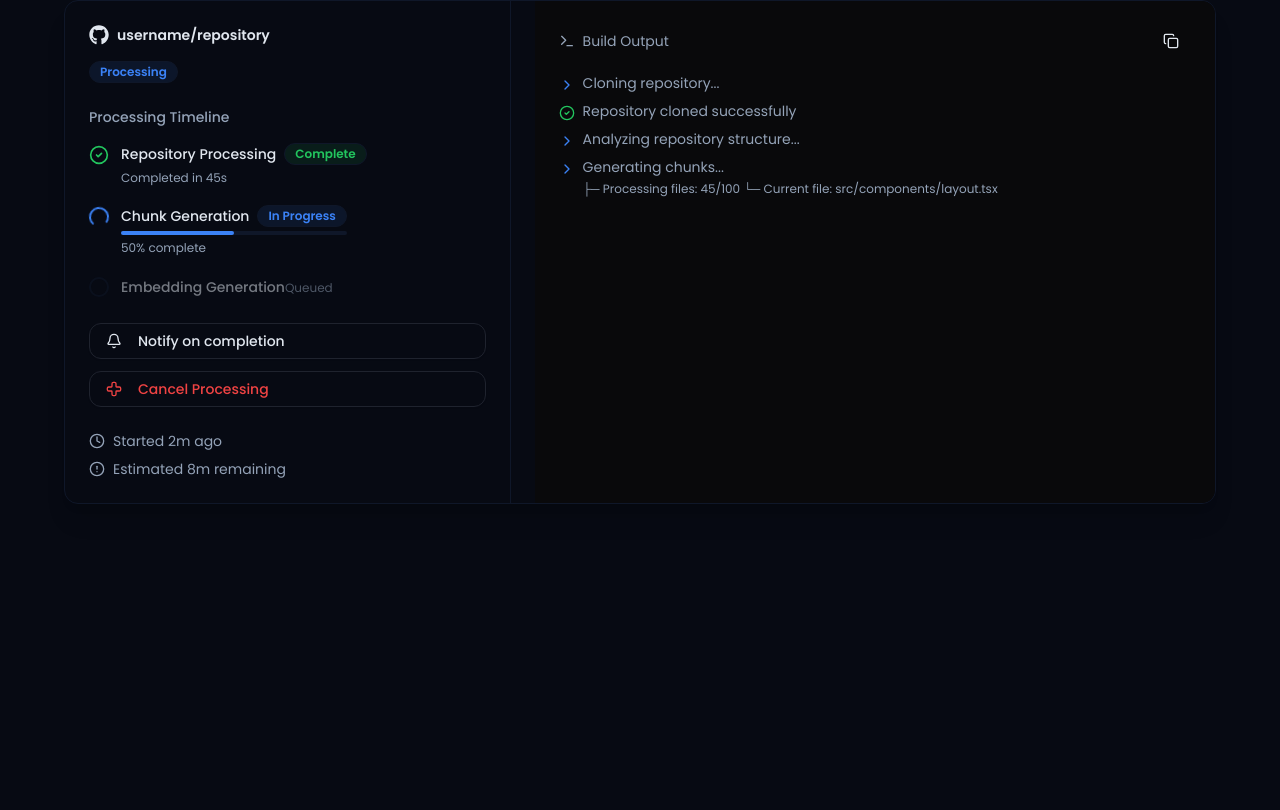
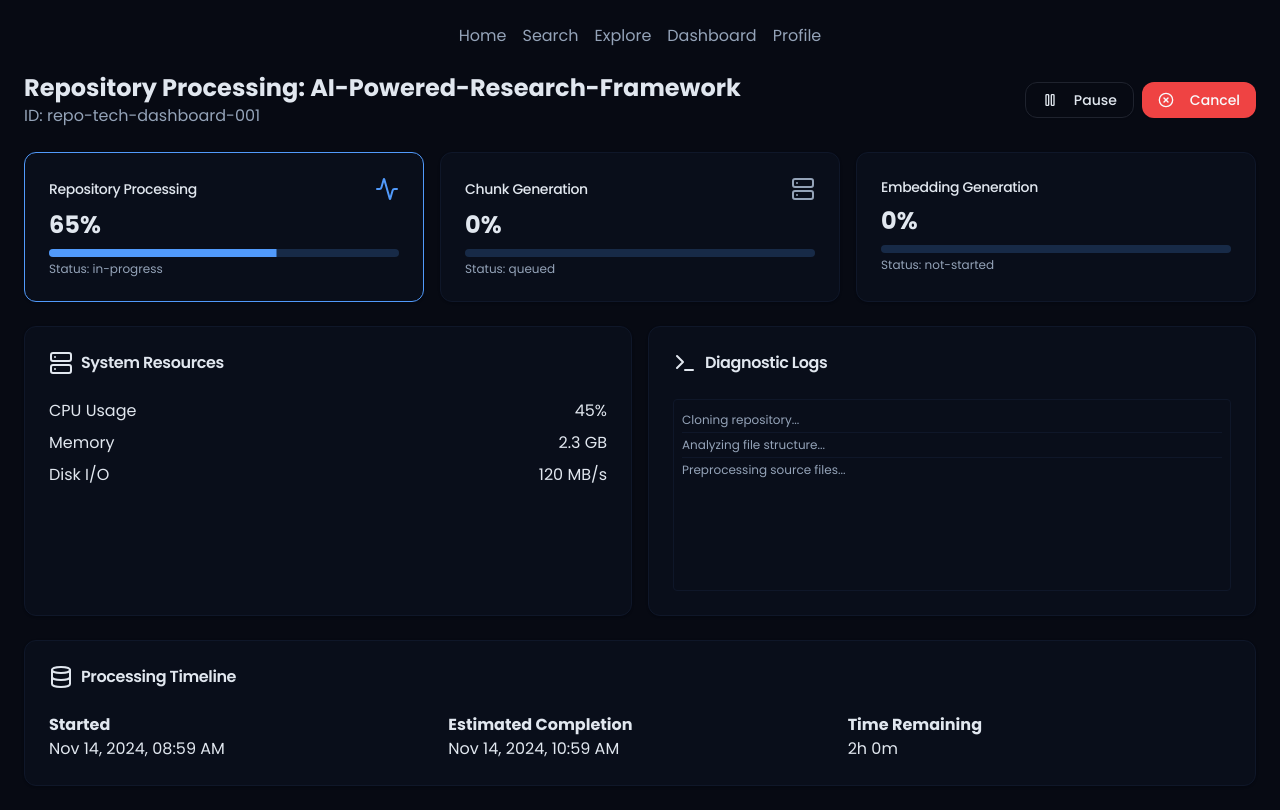
Before and after one commit to SinghAstra/UnderstandX, a Next.js app: page /processing/1 in a window 1280 px wide. Built offline with nearby package versions, Linux system fonts and the light colour scheme.

Commit message:
Ui for /search

```diff
--- a/app/processing/[repositoryId]/page.tsx
+++ b/app/processing/[repositoryId]/page.tsx
@@ -1,167 +1,243 @@
-import { Icons } from "@/components/Icons";
-import { Badge } from "@/components/ui/badge";
+"use client";
+
 import { Button } from "@/components/ui/button";
+import { Card, CardContent, CardHeader, CardTitle } from "@/components/ui/card";
+import { Progress } from "@/components/ui/progress";
 import {
-  AlertCircle,
-  BellIcon,
-  CheckCircle2,
-  ChevronRight,
-  Clock,
-  CopyIcon,
-  Cross,
+  ActivityIcon,
+  DatabaseIcon,
+  PauseIcon,
+  ServerIcon,
   TerminalIcon,
+  XCircleIcon,
 } from "lucide-react";
-import React from "react";
+import Link from "next/link";
+import React, { useState } from "react";
 
-const RepositoryProcessingTerminal = () => {
+// Mock data structure for processing status
+const initialProcessingStatus = {
+  repositoryId: "repo-tech-dashboard-001",
+  repositoryName: "AI-Powered-Research-Framework",
+  startTime: new Date(),
+  estimatedCompletionTime: new Date(Date.now() + 2 * 60 * 60 * 1000), // 2 hours from now
+  jobs: [
+    {
+      name: "Repository Processing",
+      status: "in-progress",
+      progress: 65,
+      resources: {
+        cpu: 45,
+        memory: 2.3, // GB
+        diskIO: 120, // MB/s
+      },
+      logs: [
+        "Cloning repository...",
+        "Analyzing file structure...",
+        "Preprocessing source files...",
+      ],
+    },
+    {
+      name: "Chunk Generation",
+      status: "queued",
+      progress: 0,
+      resources: {
+        cpu: 0,
+        memory: 0,
+        diskIO: 0,
+      },
+      logs: [],
+    },
+    {
+      name: "Embedding Generation",
+      status: "not-started",
+      progress: 0,
+      resources: {
+        cpu: 0,
+        memory: 0,
+        diskIO: 0,
+      },
+      logs: [],
+    },
+  ],
+};
+
+const RepositoryProcessingDashboard = () => {
+  const [processingStatus, setProcessingStatus] = useState(
+    initialProcessingStatus
+  );
+  const [activeJob, setActiveJob] = useState(processingStatus.jobs[0]);
+
+  const formatTime = (date) => {
+    return date.toLocaleString("en-US", {
+      year: "numeric",
+      month: "short",
+      day: "numeric",
+      hour: "2-digit",
+      minute: "2-digit",
+    });
+  };
+
+  const calculateTimeRemaining = () => {
+    const now = new Date();
+    const remaining =
+      processingStatus.estimatedCompletionTime.getTime() - now.getTime();
+    const hours = Math.floor(remaining / (1000 * 60 * 60));
+    const minutes = Math.floor((remaining % (1000 * 60 * 60)) / (1000 * 60));
+    return `${hours}h ${minutes}m`;
+  };
+
   return (
-    <div className="w-full max-w-6xl mx-auto">
-      {/* Main Split Container */}
-      <div className="grid grid-cols-5 gap-6 bg-background rounded-lg border shadow-xl overflow-hidden">
-        {/* Left Panel - Status Overview */}
-        <div className="col-span-2 border-r p-6 space-y-6">
-          {/* Repository Info */}
-          <div className="space-y-4">
-            <div className="flex items-center space-x-2">
-              <Icons.gitLogo className="w-5 h-5" />
-              <span className="text-sm font-semibold">username/repository</span>
-            </div>
-            <Badge variant="outline" className="bg-blue-500/10 text-blue-500">
-              Processing
-            </Badge>
-          </div>
+    <div className="container mx-auto p-6 bg-background">
+      {/* Navigation Menu */}
+      <nav className="mb-6 flex space-x-4 justify-center">
+        {[
+          { href: "/", label: "Home" },
+          { href: "/search", label: "Search" },
+          { href: "/explore", label: "Explore" },
+          { href: "/dashboard", label: "Dashboard" },
+          { href: "/profile", label: "Profile" },
+        ].map(({ href, label }) => (
+          <Link
+            key={href}
+            href={href}
+            className="text-muted-foreground hover:text-primary transition-colors"
+          >
+            {label}
+          </Link>
+        ))}
+      </nav>
 
-          {/* Status Timeline */}
-          <div className="space-y-4">
-            <h3 className="text-sm font-medium text-muted-foreground">
-              Processing Timeline
-            </h3>
+      {/* Header */}
+      <div className="flex justify-between items-center mb-6">
+        <div>
+          <h1 className="text-2xl font-bold">
+            Repository Processing: {processingStatus.repositoryName}
+          </h1>
+          <p className="text-muted-foreground">
+            ID: {processingStatus.repositoryId}
+          </p>
+        </div>
+        <div className="flex space-x-2">
+          <Button variant="outline">
+            <PauseIcon className="mr-2 h-4 w-4" /> Pause
+          </Button>
+          <Button variant="destructive">
+            <XCircleIcon className="mr-2 h-4 w-4" /> Cancel
+          </Button>
+        </div>
+      </div>
 
-            {/* Completed Step */}
-            <div className="flex items-start space-x-3">
-              <CheckCircle2 className="w-5 h-5 text-green-500 mt-0.5" />
-              <div className="space-y-1">
-                <div className="flex items-center space-x-2">
-                  <span className="text-sm font-medium">
-                    Repository Processing
-                  </span>
-                  <Badge
-                    variant="outline"
-                    className="bg-green-500/10 text-green-500"
-                  >
-                    Complete
-                  </Badge>
-                </div>
-                <span className="text-xs text-muted-foreground">
-                  Completed in 45s
-                </span>
+      {/* Processing Overview */}
+      <div className="grid grid-cols-3 gap-4 mb-6">
+        {processingStatus.jobs.map((job) => (
+          <Card
+            key={job.name}
+            className={`cursor-pointer ${
+              activeJob.name === job.name ? "border-primary" : ""
+            }`}
+            onClick={() => setActiveJob(job)}
+          >
+            <CardHeader className="flex flex-row items-center justify-between space-y-0 pb-2">
+              <CardTitle className="text-sm font-medium">{job.name}</CardTitle>
+              {job.status === "in-progress" && (
+                <ActivityIcon className="text-primary" />
+              )}
+              {job.status === "queued" && (
+                <ServerIcon className="text-muted-foreground" />
+              )}
+            </CardHeader>
+            <CardContent>
+              <div className="text-2xl font-bold">{job.progress}%</div>
+              <Progress value={job.progress} className="mt-2" />
+              <div className="text-xs text-muted-foreground mt-1">
+                Status: {job.status}
+              </div>
+            </CardContent>
+          </Card>
+        ))}
+      </div>
+
+      {/* Detailed Job Information */}
+      <div className="grid grid-cols-2 gap-4">
+        {/* System Resources */}
+        <Card>
+          <CardHeader>
+            <CardTitle className="flex items-center">
+              <ServerIcon className="mr-2" /> System Resources
+            </CardTitle>
+          </CardHeader>
+          <CardContent>
+            <div className="space-y-2">
+              <div className="flex justify-between">
+                <span>CPU Usage</span>
+                <span>{activeJob.resources.cpu}%</span>
+              </div>
+              <div className="flex justify-between">
+                <span>Memory</span>
+                <span>{activeJob.resources.memory} GB</span>
+              </div>
+              <div className="flex justify-between">
+                <span>Disk I/O</span>
+                <span>{activeJob.resources.diskIO} MB/s</span>
               </div>
             </div>
+          </CardContent>
+        </Card>
 
-            {/* Current Step */}
-            <div className="flex items-start space-x-3">
-              <div className="w-5 h-5 rounded-full border-2 border-blue-500 border-t-transparent animate-spin mt-0.5" />
-              <div className="space-y-1">
-                <div className="flex items-center space-x-2">
-                  <span className="text-sm font-medium">Chunk Generation</span>
-                  <Badge
-                    variant="outline"
-                    className="bg-blue-500/10 text-blue-500"
+        {/* Diagnostic Logs */}
+        <Card>
+          <CardHeader>
+            <CardTitle className="flex items-center">
+              <TerminalIcon className="mr-2" /> Diagnostic Logs
+            </CardTitle>
+          </CardHeader>
+          <CardContent>
+            <div className="h-48 overflow-auto border rounded p-2">
+              {activeJob.logs.length ? (
+                activeJob.logs.map((log, index) => (
+                  <div
+                    key={index}
+                    className="text-xs text-muted-foreground border-b last:border-b-0 py-1"
                   >
-                    In Progress
-                  </Badge>
+                    {log}
+                  </div>
+                ))
+              ) : (
+                <div className="text-center text-muted-foreground">
+                  No logs available
                 </div>
-                <div className="w-full bg-secondary rounded-full h-1">
-                  <div className="bg-blue-500 h-1 rounded-full w-1/2" />
-                </div>
-                <span className="text-xs text-muted-foreground">
-                  50% complete
-                </span>
-              </div>
+              )}
             </div>
+          </CardContent>
+        </Card>
+      </div>
 
-            {/* Pending Step */}
-            <div className="flex items-start space-x-3 opacity-50">
-              <div className="w-5 h-5 rounded-full border-2 border-muted mt-0.5" />
-              <div className="space-y-1">
-                <span className="text-sm font-medium">
-                  Embedding Generation
-                </span>
-                <span className="text-xs text-muted-foreground">Queued</span>
-              </div>
+      {/* Processing Timeline */}
+      <Card className="mt-6">
+        <CardHeader>
+          <CardTitle className="flex items-center">
+            <DatabaseIcon className="mr-2" /> Processing Timeline
+          </CardTitle>
+        </CardHeader>
+        <CardContent>
+          <div className="grid grid-cols-3 gap-4">
+            <div>
+              <strong>Started</strong>
+              <p>{formatTime(processingStatus.startTime)}</p>
+            </div>
+            <div>
+              <strong>Estimated Completion</strong>
+              <p>{formatTime(processingStatus.estimatedCompletionTime)}</p>
+            </div>
+            <div>
+              <strong>Time Remaining</strong>
+              <p>{calculateTimeRemaining()}</p>
             </div>
           </div>
-
-          {/* Action Buttons */}
-          <div className="space-y-3">
-            <Button variant="outline" className="w-full justify-start">
-              <BellIcon className="mr-2 h-4 w-4" />
-              Notify on completion
-            </Button>
-            <Button
-              variant="outline"
-              className="w-full justify-start text-destructive"
-            >
-              <Cross className="mr-2 h-4 w-4" />
-              Cancel Processing
-            </Button>
-          </div>
-
-          {/* Processing Info */}
-          <div className="space-y-2">
-            <div className="flex items-center text-sm text-muted-foreground">
-              <Clock className="mr-2 h-4 w-4" />
-              Started 2m ago
-            </div>
-            <div className="flex items-center text-sm text-muted-foreground">
-              <AlertCircle className="mr-2 h-4 w-4" />
-              Estimated 8m remaining
-            </div>
-          </div>
-        </div>
-
-        {/* Right Panel - Terminal Output */}
-        <div className="col-span-3 bg-zinc-950 p-6">
-          <div className="flex items-center justify-between mb-4">
-            <div className="flex items-center space-x-2">
-              <TerminalIcon className="w-4 h-4 text-muted-foreground" />
-              <span className="text-sm text-muted-foreground">
-                Build Output
-              </span>
-            </div>
-            <Button variant="ghost" size="sm">
-              <CopyIcon className="w-4 h-4" />
-            </Button>
-          </div>
-
-          <div className="font-mono text-sm space-y-2 text-muted-foreground">
-            <div className="flex items-start space-x-2">
-              <ChevronRight className="w-4 h-4 mt-1 text-blue-500" />
-              <span>Cloning repository...</span>
-            </div>
-            <div className="flex items-start space-x-2">
-              <CheckCircle2 className="w-4 h-4 mt-1 text-green-500" />
-              <span>Repository cloned successfully</span>
-            </div>
-            <div className="flex items-start space-x-2">
-              <ChevronRight className="w-4 h-4 mt-1 text-blue-500" />
-              <span>Analyzing repository structure...</span>
-            </div>
-            <div className="flex items-start space-x-2">
-              <ChevronRight className="w-4 h-4 mt-1 text-blue-500" />
-              <div className="space-y-1">
-                <span>Generating chunks...</span>
-                <div className="text-xs">
-                  ├─ Processing files: 45/100 └─ Current file:
-                  src/components/layout.tsx
-                </div>
-              </div>
-            </div>
-          </div>
-        </div>
-      </div>
+        </CardContent>
+      </Card>
     </div>
   );
 };
 
-export default RepositoryProcessingTerminal;
+export default RepositoryProcessingDashboard;
--- a/app/search/page.tsx
+++ b/app/search/page.tsx
@@ -4,10 +4,10 @@ import { SearchRepositoryForm } from "@/components/search/search-repository-form
 
 export default function SearchPage() {
   return (
-    <main className="min-h-screen bg-background flex items-center relative">
+    <main className="min-h-screen flex items-center relative">
       <Navbar />
       <div className="absolute inset-0 bg-grid-white" />
-      <div className="container mx-auto px-4 py-16 flex flex-col items-center justify-center space-y-12 mt-20 z-10  ">
+      <div className="container mx-auto px-4 py-16 flex flex-col items-center justify-center space-y-12 mt-20 z-10">
         <SearchHeroSection />
         <SearchRepositoryForm />
       </div>
--- a/components/search/search-hero-section.tsx
+++ b/components/search/search-hero-section.tsx
@@ -8,7 +8,7 @@ export function SearchHeroSection() {
       </div>
       <h1 className="text-4xl md:text-6xl font-bold leading-tight tracking-tight">
         <GradientText animate className="block">
-          Transform GitHub Repositories
+          Understand GitHub Repositories
         </GradientText>
         into Intelligent Knowledge Bases
       </h1>
--- a/components/search/search-repository-form.tsx
+++ b/components/search/search-repository-form.tsx
@@ -52,7 +52,7 @@ export function SearchRepositoryForm() {
   };
 
   return (
-    <div className="w-full max-w-3xl bg-background/80 backdrop-blur-lg rounded-2xl border shadow-2xl p-8 space-y-6">
+    <div className="w-full max-w-3xl backdrop-blur-lg rounded-2xl border shadow-2xl p-8 space-y-6">
       <form onSubmit={handleSubmit} className="space-y-4">
         <div className="relative group">
           <div className="absolute inset-y-0 left-0 flex items-center pl-3 pointer-events-none">
@@ -60,8 +60,8 @@ export function SearchRepositoryForm() {
               className={cn(
                 "w-5 h-5 transition-colors duration-300",
                 error
-                  ? "text-red-500"
-                  : "text-gray-400 group-focus-within:text-primary"
+                  ? "text-red-500 group-focus-within:text-gray-400"
+                  : "text-gray-400"
               )}
             />
           </div>
--- /dev/null
+++ b/components/ui/progress.tsx
@@ -0,0 +1,28 @@
+"use client"
+
+import * as React from "react"
+import * as ProgressPrimitive from "@radix-ui/react-progress"
+
+import { cn } from "@/lib/utils"
+
+const Progress = React.forwardRef<
+  React.ElementRef<typeof ProgressPrimitive.Root>,
+  React.ComponentPropsWithoutRef<typeof ProgressPrimitive.Root>
+>(({ className, value, ...props }, ref) => (
+  <ProgressPrimitive.Root
+    ref={ref}
+    className={cn(
+      "relative h-2 w-full overflow-hidden rounded-full bg-primary/20",
+      className
+    )}
+    {...props}
+  >
+    <ProgressPrimitive.Indicator
+      className="h-full w-full flex-1 bg-primary transition-all"
+      style={{ transform: `translateX(-${100 - (value || 0)}%)` }}
+    />
+  </ProgressPrimitive.Root>
+))
+Progress.displayName = ProgressPrimitive.Root.displayName
+
+export { Progress }
--- a/package.json
+++ b/package.json
@@ -16,6 +16,7 @@
     "@radix-ui/react-dialog": "^1.1.4",
     "@radix-ui/react-dropdown-menu": "^2.1.4",
     "@radix-ui/react-label": "^2.1.1",
+    "@radix-ui/react-progress": "^1.1.1",
     "@radix-ui/react-radio-group": "^1.2.2",
     "@radix-ui/react-separator": "^1.1.1",
     "@radix-ui/react-slot": "^1.1.1",
```
Also changed, not shown: blogs/ui-routes.md (+1 -0 lines), 1 other file (tests, documents, lock files or other folders).
